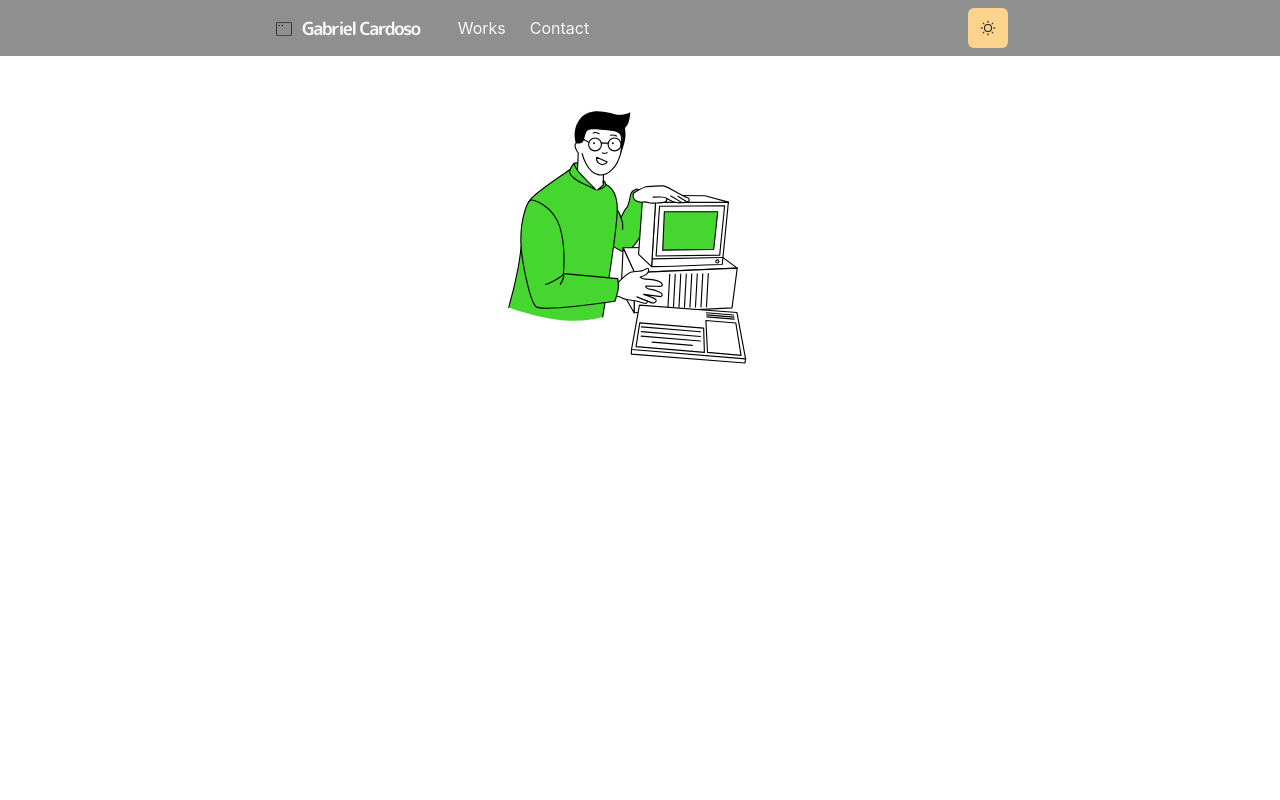
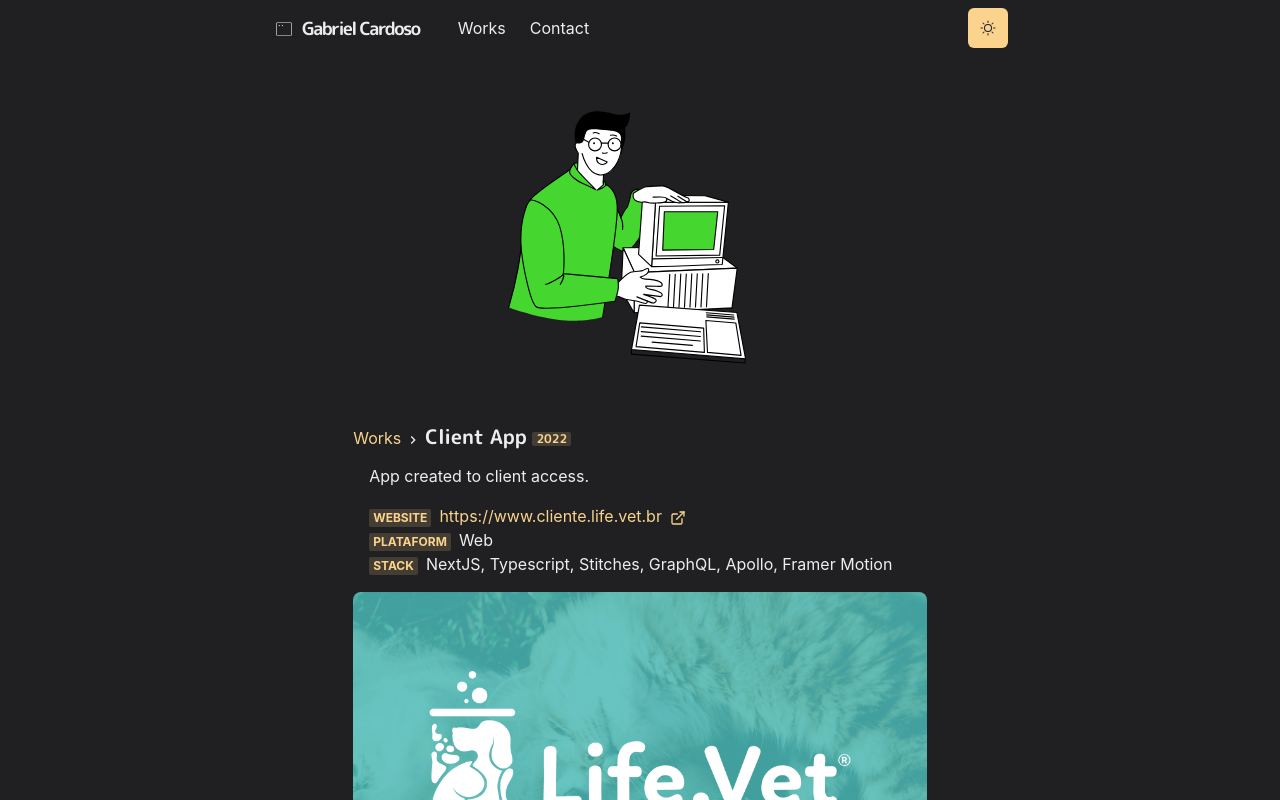
Before and after one commit to gabrielcardosodev/cv, a Next.js app: page /works/lifevet-client-app in a window 1280 px wide. Before the commit this address had no page. Shown: the top 800 px of the page. Built offline with nearby package versions, Linux system fonts and the light colour scheme.

Commit message:
feat(Add more projects to work page): :sparkles:

```diff
--- /dev/null
+++ b/src/pages/works/lifevet-client-app/index.tsx
@@ -0,0 +1,52 @@
+import { PageTransition } from "@/components/PageTransition";
+import { Paragraph } from "@/components/paragraph";
+import { WorkBadge } from "@/components/work/WorkBadge";
+import { WorkTitle } from "@/components/work/WorkTitle";
+import { Container, Link, List, ListItem } from "@chakra-ui/react";
+import NextLink from 'next/link'
+import { ExternalLinkIcon } from '@chakra-ui/icons'
+import { WorkImage } from "@/components/work/WorkImage";
+
+export default function Lifevet() {
+  return (
+    <PageTransition title="Lifevet">
+      <Container>
+        <WorkTitle>
+          Client App <WorkBadge>2022</WorkBadge>
+        </WorkTitle>
+
+        <Paragraph>
+          App created to client access.
+        </Paragraph>
+
+        <List ml={4} my={4}>
+          <ListItem>
+            <WorkBadge>
+              Website
+            </WorkBadge>
+            <Link as={NextLink} href="https://www.cliente.life.vet.br/login?redirect=/" target="_blank">
+              https://www.cliente.life.vet.br
+              <ExternalLinkIcon ml={2} />
+            </Link>
+          </ListItem>
+
+          <ListItem>
+            <WorkBadge>
+              Plataform
+            </WorkBadge>
+            <span>Web</span>
+          </ListItem>
+
+          <ListItem>
+            <WorkBadge>
+              Stack
+            </WorkBadge>
+            <span>NextJS, Typescript, Stitches, GraphQL, Apollo, Framer Motion</span>
+          </ListItem>
+        </List>
+
+        <WorkImage src="/images/lifevetThumbnail.png" alt="Todo" />
+      </Container>
+    </PageTransition>
+  )
+}
```
Also changed, not shown: src/pages/works/index.tsx (+36 -27 lines), src/pages/works/rangel-imoveis/index.tsx (added, +52 -0 lines).
